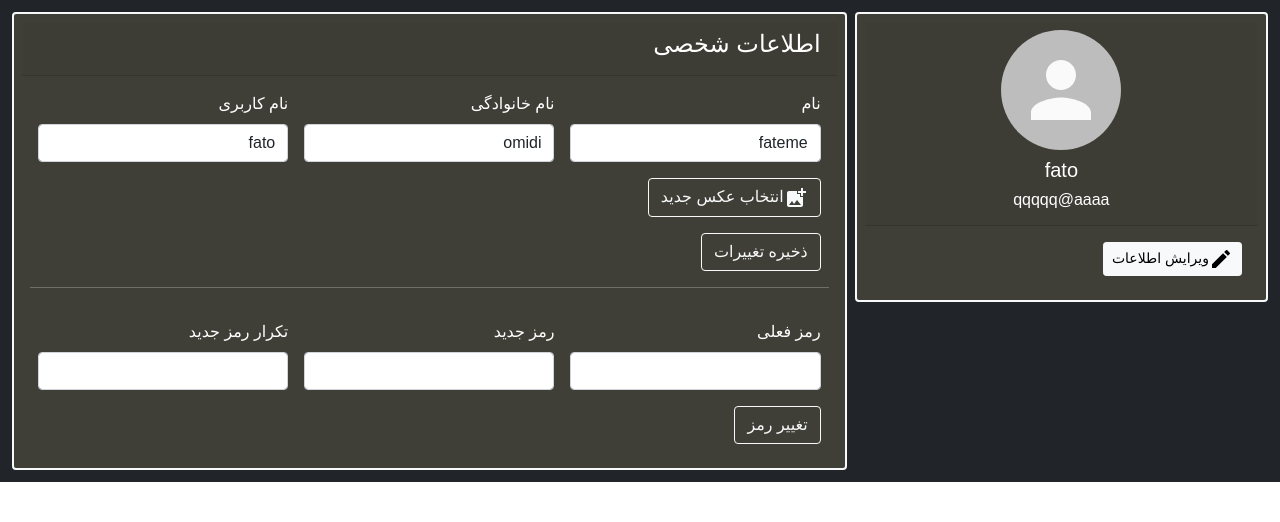
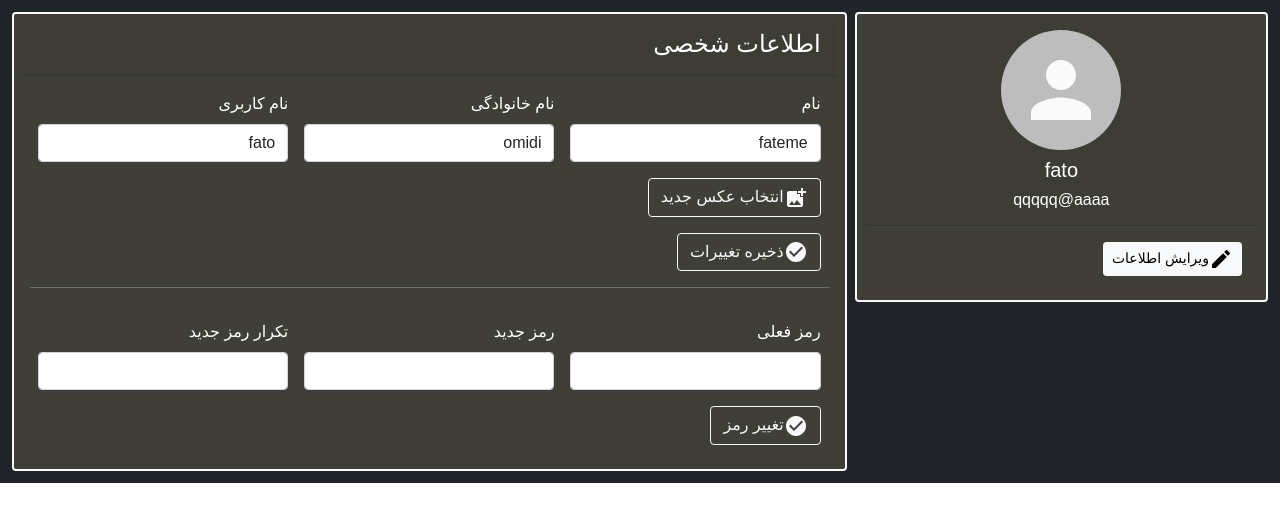
Before and after one commit to MelikaNobakhtian/luna-software-engineering, a React (Create React App) app in the folder Webfront/: page /userProfile in a window 1280 px wide. Shown: the top 522 px of the page. Built offline with nearby package versions, Linux system fonts and the light colour scheme.

Commit message:
post edited infos in user profile page

```diff
--- a/Webfront/src/components/userProfile/userProfile.js
+++ b/Webfront/src/components/userProfile/userProfile.js
@@ -7,6 +7,7 @@ import { Avatar } from "@material-ui/core";
 import EditIcon from '@material-ui/icons/Edit';
 import AccountCircleIcon from '@material-ui/icons/AccountCircle';
 import AddPhotoAlternateIcon from '@material-ui/icons/AddPhotoAlternate';
+import CheckCircleIcon from '@material-ui/icons/CheckCircle';
 
 function UserProfile(props) {
   const [user , setUser] = useState({
@@ -41,6 +42,49 @@ function UserProfile(props) {
       }
     },[] );
 
+    const handleChangeInfosClick = (e) => {
+      e.preventDefault();
+      setUser(prevState => ({
+          ...prevState,
+          backError : ""
+      }));
+      // var formdata = new FormData()
+      // formdata.append('username',user.userName)
+      // formdata.append('firstName',user.firstName)
+      // formdata.append('photo',state.file)
+      // console.log(formdata);
+      const payload={
+            "username":user.userName,
+            "firstName":user.firstName,
+            "lastName":user.lastName
+      }
+      const back= JSON.stringify(payload)
+      axios.put(API_BASE_URL+ '/user/'+Cookies.get('userId')+'/update-profile',
+      back,{
+          headers:{
+         "Content-Type":"application/json",
+         "Authorization":"Token "+Cookies.get("userToken")}
+          })
+              .then(function (response) {
+              console.log(response);
+              if(response.status === 200){
+                  console.log(response.status);
+                  setUser(prevState => ({
+                      ...prevState,
+                      backError : 'اطلاعات جدید با موفقیت جایگزین شد'
+                  }))
+                  Cookies.set('userName',user.userName);
+              }
+          })
+          .catch(function (error) {
+              console.log(error);
+              setUser(prevState => ({
+                  ...prevState,
+                  backError : "نام کاربری از قبل وجود دارد"
+              }));
+          });
+  }
+
     const handleChange = (e) => {
       const {id , value} = e.target
       setUser(prevState => ({
@@ -55,6 +99,61 @@ function UserProfile(props) {
         file:null
     }
   )
+  const handleChangePassClick = (e) => {
+    e.preventDefault();
+
+    setUser(prevState => ({
+        ...prevState,
+        backError : ""
+    }));
+    if(user.oldPass.length&&user.newPass.length){
+        const payload={
+            "old_password": user.oldPass,
+            "new_password":user.newPass,
+        }
+        const back= JSON.stringify(payload);
+        console.log(back);
+
+        axios.put( API_BASE_URL+ '/user/'+Cookies.get('userId')+'/change-password',
+         back
+         ,{
+          headers:{
+         "Content-Type":"application/json",
+        "Authorization":"Token "+Cookies.get("userToken")}
+         }
+
+        ).then(function(response){
+            console.log(response);
+            setUser(prevState => ({
+                ...prevState,
+                backError : 'پسورد با موفقیت عوض شد'
+            }))
+
+        })
+        .catch(function(error){
+            console.log(error);
+            setUser(prevState => ({
+                ...prevState,
+                backError : "پسورد قبلی غلط است"
+            }));
+         })
+
+    }
+    else {
+        setUser(prevState => ({
+         ...prevState,
+         'backError' : 'لطفاً همه را درست وارد کنید'
+     }));
+     }
+
+     setUser(prevState => ({
+      ...prevState,
+      oldPass : "",
+      newPass:""
+  }));
+
+}
+
   const uploadedImage = React.useRef(null);
   const imageUploader = React.useRef(null);
   const handleImageUpload = e => {
@@ -134,7 +233,9 @@ function UserProfile(props) {
                    </div>
                   </div>
                   <div class="col-12">
-                    <button type="submit" class="btn btn-outline-light">ذخیره تغییرات</button>
+                    <button type="submit" class="btn btn-outline-light"  onClick={handleChangeInfosClick}>
+                      <CheckCircleIcon></CheckCircleIcon>
+                      ذخیره تغییرات</button>
                   </div>
 
                   <hr></hr>
@@ -156,7 +257,9 @@ function UserProfile(props) {
                   </div>
 
                   <div class="col-12">
-                    <button type="submit" class="btn btn-outline-light">تغییر رمز</button>
+                    <button type="submit" class="btn btn-outline-light" onClick={handleChangePassClick}>
+                    <CheckCircleIcon></CheckCircleIcon>
+                    تغییر رمز</button>
                   </div>
                 </form>
               </div>
```
